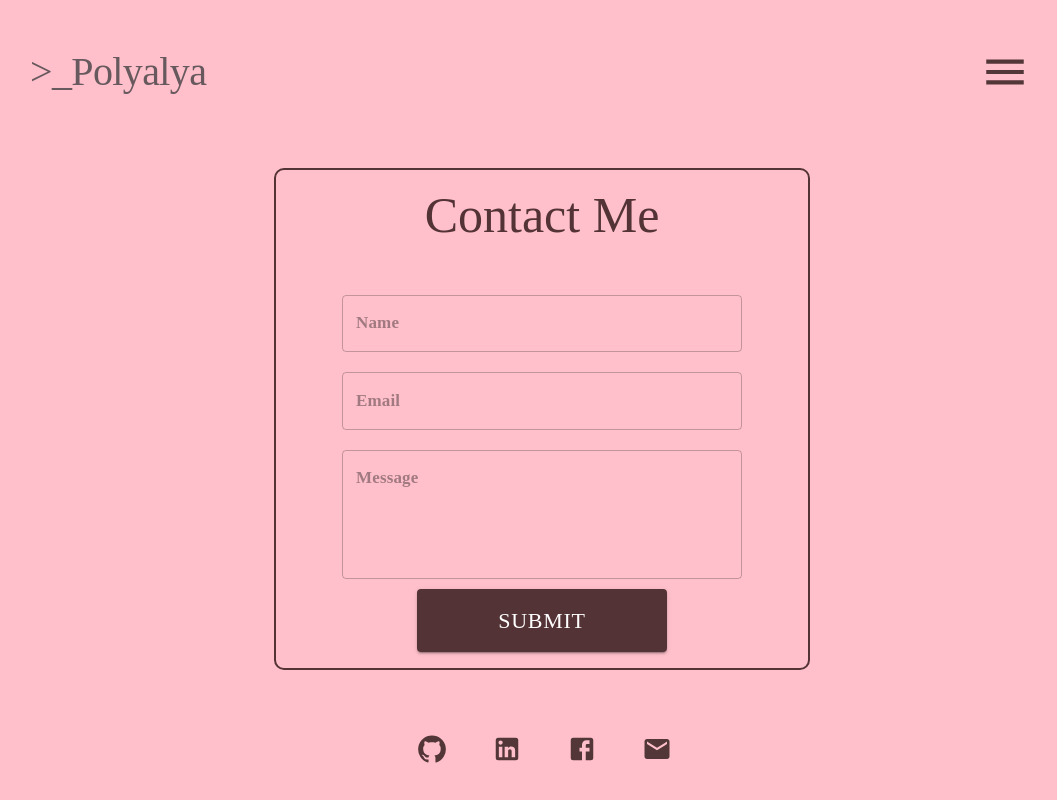
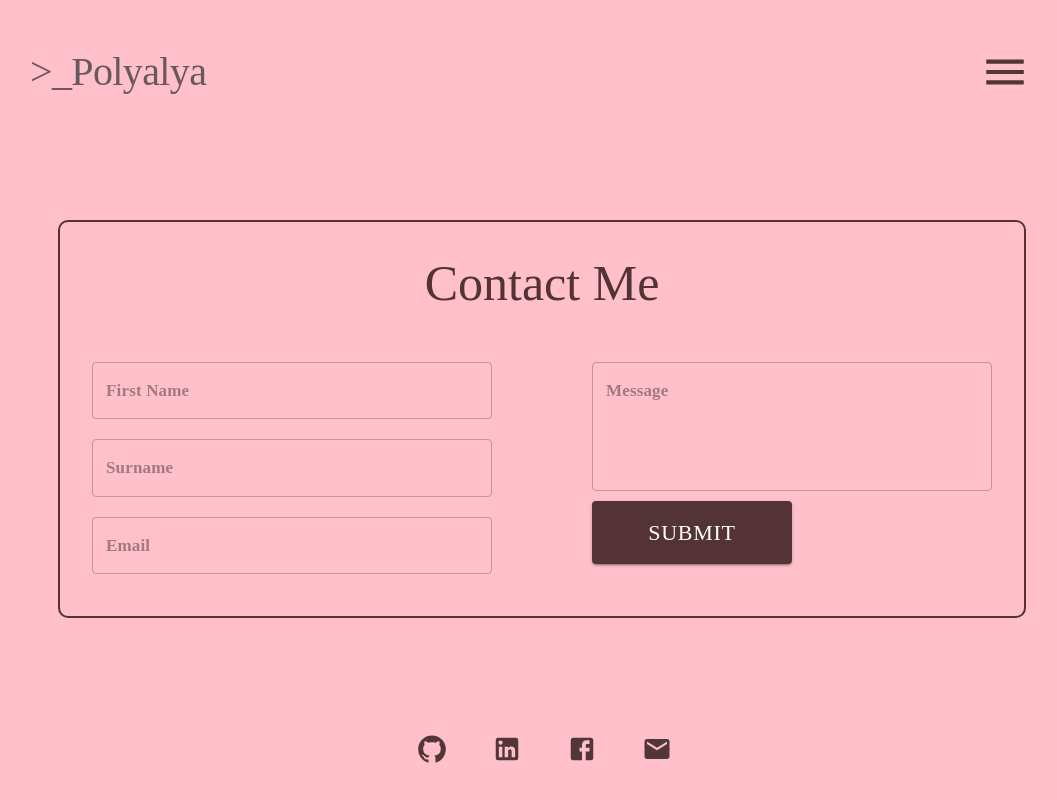
Before and after one commit to polyalyameow/Portfolio, a React (Vite) app: page /contacts in a window 1280 px wide. Shown: the whole page, without its empty margins (98-1155 px from the left). Built offline with nearby package versions, Linux system fonts and the light colour scheme; a web font is replaced by a local one.

Commit message:
emailjs added

```diff
--- a/package.json
+++ b/package.json
@@ -10,6 +10,7 @@
     "preview": "vite preview"
   },
   "dependencies": {
+    "@emailjs/browser": "^3.11.0",
     "react": "^18.2.0",
     "react-dom": "^18.2.0",
     "react-hook-form": "^7.47.0",
--- a/src/components/Contacts/Contacts.tsx
+++ b/src/components/Contacts/Contacts.tsx
@@ -1,5 +1,7 @@
-import { useState } from "react";
+import { useState, useRef } from "react";
 import { useForm } from "react-hook-form";
+import emailjs from '@emailjs/browser';
+
 
 import "./Modal.css";
 
@@ -12,6 +14,7 @@ import Modal from "@mui/material/Modal";
 import SentimentSatisfiedAltIcon from "@mui/icons-material/SentimentSatisfiedAlt";
 
 const Contacts = () => {
+  const ref = useRef();
   const [open, setOpen] = useState(false);
   const handleOpen = () => setOpen(true);
   const handleClose = () => setOpen(false);
@@ -19,7 +22,8 @@ const Contacts = () => {
   const [submitted, setSubmitted] = useState(false)
 
   const [user, setUser] = useState({
-    name: "",
+    firstName: "",
+    surname: "",
     email: "",
     message: "",
   });
@@ -34,30 +38,40 @@ const Contacts = () => {
   const cleanForm = () => {
     setUser(() => ({
       ...user,
-      name: "",
+      firstName: "",
+      surname: "",
       email: "",
       message: "",
     }));
   };
 
-  const onSubmit = (data) => {
+  const onSubmit = (e) => {
+
+
+    emailjs.sendForm('service_pf1d4wq', 'template_4ep6zod', ref.current , 'YPBHBlu0p3b6jhHtz')
+    .then((result) => {
+      console.log(result.text);
+  }, (error) => {
+      console.log(error.text);
+  });
+
 
     console.log(user);
     setSubmitted(true)
 
-  };
+  }
 
   return (
     <>
-      <form  onSubmit={handleSubmit(onSubmit)}>
+      <form onSubmit={handleSubmit(onSubmit)} ref={ref}>
         <Stack
           sx={{
             border: "2px solid #543336",
-            width: "500px",
+            width: "900px",
             alignItems: "center",
             justifyContent:"center",
             borderRadius: "10px",
-            p: "1rem",
+            p: "2rem",
           }}
         >
           <Typography
@@ -67,31 +81,55 @@ const Contacts = () => {
           >
             Contact Me
           </Typography>
+          <Box sx={{ width: "100%", display: "flex", flexDirection: "row", justifyContent: "space-between", flexWrap: "wrap"}}>
+            <Stack>
+          <Box sx={{  margin: "10px auto 10px auto", width: "400px" }}>
+            <TextField autoComplete="off"
+            sx={{width: "100%"}}
+              {...register("firstName", { required: true, pattern: /^[A-Za-z]+$/i })}
+              placeholder="First Name"
+              value={user.firstName}
+              onChange={(e) => {
+                setUser(() => ({
+                  ...user,
+                  firstName: e.target.value,
+                }));
+              }}
+              />
+            {errors?.firstName?.type === "required" && (
+              <Typography>This field is required</Typography>
+            )}
+            {errors?.firstName?.type === "pattern" && (
+              <Typography>Alphabetical characters only</Typography>
+            )}
+          </Box>
+          <TextField autoComplete="on" style={{ display: 'none' }}
+          id="fake-hidden-input-to-stop-google-address-lookup"></TextField>
           <Box sx={{  margin: "10px auto 10px auto", width: "400px" }}>
             <TextField
             sx={{width: "100%"}}
-              autoComplete="off"
-              {...register("name", { required: true, pattern: /^[A-Za-z]+$/i })}
-              placeholder="Name"
-              value={user.name}
+            autoComplete="new-off"
+              {...register("surname", { required: true, pattern: /^[A-Za-z]+$/i })}
+              placeholder="Surname"
+              value={user.surname}
               onChange={(e) => {
                 setUser(() => ({
                   ...user,
-                  name: e.target.value,
+                  surname: e.target.value,
                 }));
               }}
               />
-            {errors?.name?.type === "required" && (
+            {errors?.surname?.type === "required" && (
               <Typography>This field is required</Typography>
             )}
-            {errors?.name?.type === "pattern" && (
+            {errors?.surname?.type === "pattern" && (
               <Typography>Alphabetical characters only</Typography>
             )}
           </Box>
           <Box sx={{ margin: "10px auto 10px auto", width: "400px" }}>
             <TextField
             sx={{width: "100%"}}
-              autoComplete="new-off"
+              autoComplete="off"
               {...register("email", {
                 required: true,
                 pattern: /^[a-z0-9._%+-]+@[a-z0-9.-]+\.[a-z]{2,4}$/,
@@ -112,6 +150,10 @@ const Contacts = () => {
               <Typography>Invalid email address</Typography>
             )}
           </Box>
+          {/* <TextField autoComplete="on" style={{ display: 'none' }}
+          id="fake-hidden-input-to-stop-google-address-lookup"></TextField> */}
+          </Stack>
+          <Stack sx={{flexWrap: "wrap"}}>
           <Box sx={{ margin: "10px auto 10px auto", width: "400px" }}>
             <TextField
             sx={{width: "100%"}}
@@ -132,8 +174,6 @@ const Contacts = () => {
               <Typography>This field is required</Typography>
             )}
           </Box>
-          <TextField autoComplete="on" style={{ display: 'none' }}
-          id="fake-hidden-input-to-stop-google-address-lookup"></TextField>
           <Button
           onClick={handleOpen}
             variant="contained"
@@ -152,6 +192,8 @@ const Contacts = () => {
               SUBMIT
             </Typography>
           </Button>
+          </Stack>
+          </Box>
         </Stack>
 
         </form>
```
Also changed, not shown: 2 other files (tests, documents, lock files or other folders).
